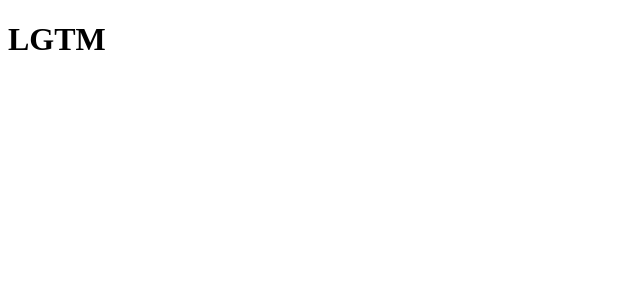
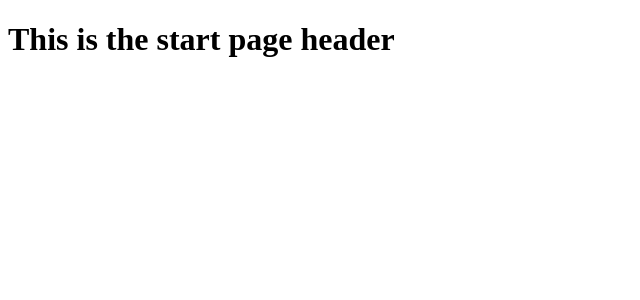
Before and after one commit to cs-24-sw-2-14/webapp-service, a SvelteKit app: page / in a window 1280 px wide. Shown: the top 300 px of the page, without its empty margins (0-640 px from the left). Built offline with nearby package versions, Linux system fonts and the light colour scheme.

Commit message:
Apply suggestions from code review
Co-authored-by: MalleGJ <144024274+MalleGJ@users.noreply.github.com>

```diff
--- a/src/lib/components/ServerId.svelte
+++ b/src/lib/components/ServerId.svelte
@@ -25,7 +25,7 @@
 		transition:fade={{ delay: 250, duration: 300 }}
 		class="fixed top-0 right-0 flex items-center h-8 px-6 py-8 m-4 font-bold bg-green-500 rounded-md mt-36"
 	>
-		Copied successfully
+		URL copied!
 	</div>
 {/if}
 
--- a/src/routes/+page.svelte
+++ b/src/routes/+page.svelte
@@ -1 +1 @@
-<h1>LGTM</h1>
+<h1>This is the start page header</h1>
--- a/src/routes/[slug]/+page.server.js
+++ b/src/routes/[slug]/+page.server.js
@@ -2,8 +2,6 @@ export function load({ params }) {
   const slug = params.slug;
 
   return {
-    props: {
-      slug
-    }
+    slug
   }
 }
--- a/src/routes/[slug]/+page.svelte
+++ b/src/routes/[slug]/+page.svelte
@@ -5,7 +5,7 @@
 	import { serverId } from '$lib/stores/stateStore';
 	export let data;
 
-	serverId.set(data.props.slug);
+	serverId.set(data.slug);
 </script>
 
 <CanvasV2></CanvasV2>
```
